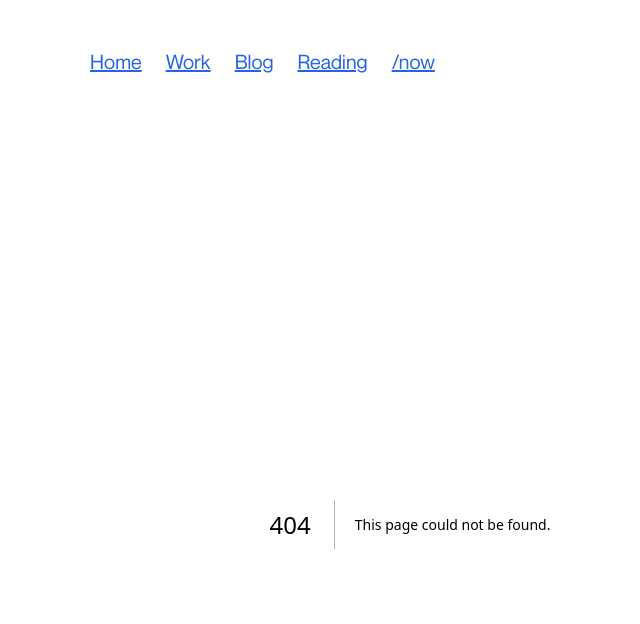
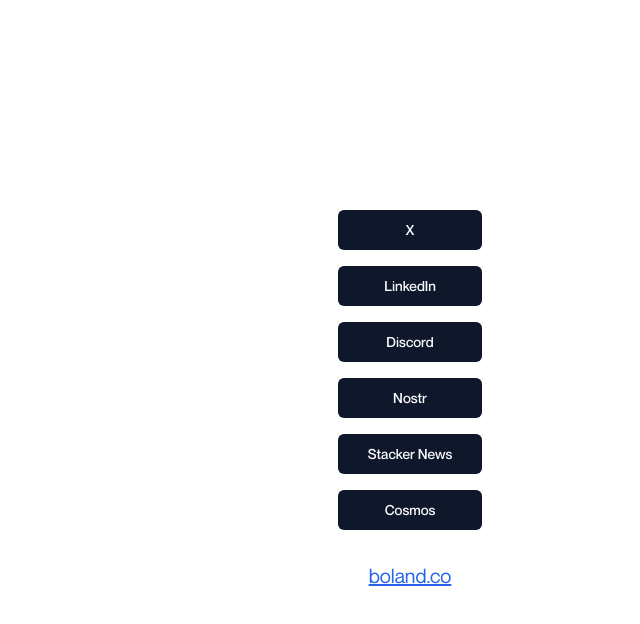
Before and after one commit to bolander72/boland.co, a Next.js app: page /links in a window 1280 px wide. Before the commit this address had no page. Shown: the top 624 px of the page, without its empty margins (230-870 px from the left). Built offline with nearby package versions, Linux system fonts and the light colour scheme.

Commit message:
Add links page

```diff
--- /dev/null
+++ b/app/links/page.tsx
@@ -0,0 +1,40 @@
+import sharedMetadata from '@/metadata'
+import { Button } from '@/components/ui/button'
+import Link from 'next/link'
+
+export const metadata = {
+  ...sharedMetadata
+}
+
+export default function Links() {
+  return (
+    <section className='-my-12 flex h-[100dvh] items-center justify-center'>
+      <div className='flex flex-col space-y-4'>
+        <Link href='https://x.com/bolander72/'>
+          <Button className='w-36'>X</Button>
+        </Link>
+        <Link href='https://linkedin.com/in/bolander72/'>
+          <Button className='w-36'>LinkedIn</Button>
+        </Link>
+        <Link href='https://discordapp.com/users/404490892297109514/'>
+          <Button className='w-36'>Discord</Button>
+        </Link>
+        <Link href='https://primal.net/p/npub1ge93aqdp0rjewv2tq7f7u5d5mv4p78w2d74539fsjvr042cwcntsqxgusd/'>
+          <Button className='w-36'>Nostr</Button>
+        </Link>
+        <Link href='https://stacker.news/bolander72/'>
+          <Button className='w-36'>Stacker News</Button>
+        </Link>
+        <Link href='https://cosmos.so/bolander72/'>
+          <Button className='w-36'>Cosmos</Button>
+        </Link>
+        <Link
+          href='/'
+          className='flex justify-center pt-4 text-xl text-blue-600 underline'
+        >
+          boland.co
+        </Link>
+      </div>
+    </section>
+  )
+}
--- a/app/page.tsx
+++ b/app/page.tsx
@@ -14,18 +14,12 @@ export default function Home() {
       <section className='space-y-6'>
         <Title className='text-3xl'>Hello, I'm Michael.</Title>
         <Paragraph>
-          I'm a frontend developer, product strategist, and independent
-          consultant. I also write a{' '}
-          <Link href='/blog' className='text-blue-600 underline'>
-            blog
-          </Link>
-          , which has existed in scribbles, physical notes, and journals for
-          years (and digitally since 2023).
+          I'm a frontend developer and independent consultant.
         </Paragraph>
         <Paragraph>
           As a developer, I build applications across web and mobile, do
           contract work for various clients, and build startups and side
-          projects. To see more projects, please head to my{' '}
+          projects. To view more, please head to my{' '}
           <Link href='/work' className='text-blue-600 underline'>
             work
           </Link>{' '}
@@ -34,7 +28,7 @@ export default function Home() {
         <Paragraph>
           In my consulting practice, I partner with startup founders and teams.
           I do my best work providing narrative and product strategy, helping
-          define engineering structures, and advising organizational design
+          define engineering processes, and advising organizational design
           strategy.
         </Paragraph>
       </section>
--- a/components/nav/index.tsx
+++ b/components/nav/index.tsx
@@ -1,17 +1,26 @@
+'use client'
+
 import Link from 'next/link'
+import { usePathname } from 'next/navigation'
 
 export function Nav() {
+  const pathname = usePathname()
+
+  if (pathname === '/links') {
+    return null
+  }
+
   return (
-    <nav className='mb-12 flex max-w-2xl flex-col space-y-1 sm:flex-row sm:space-x-6 sm:space-y-0'>
+    <nav className='mb-12 flex max-w-2xl flex-col space-y-4 sm:flex-row sm:space-x-6 sm:space-y-0'>
       <div className='space-x-6 '>
         <Link href='/' className='text-xl text-blue-600 underline'>
-          Home
+          home
         </Link>
         <Link href='/work' className='text-xl text-blue-600 underline'>
-          Work
+          work
         </Link>
         <Link href='/blog' className='text-xl text-blue-600 underline'>
-          Blog
+          blog
         </Link>
       </div>
       <div className='space-x-6 '>
@@ -19,12 +28,17 @@ export function Nav() {
           Blog
         </Link> */}
         <Link href='/reading' className='text-xl text-blue-600 underline'>
-          Reading
+          reading
         </Link>
         <Link href='/now' className='text-xl text-blue-600 underline'>
           /now
         </Link>
       </div>
+      <div className='space-x-6 '>
+        <Link href='/links' className='text-xl text-blue-600 underline'>
+          links
+        </Link>
+      </div>
     </nav>
   )
 }
```
